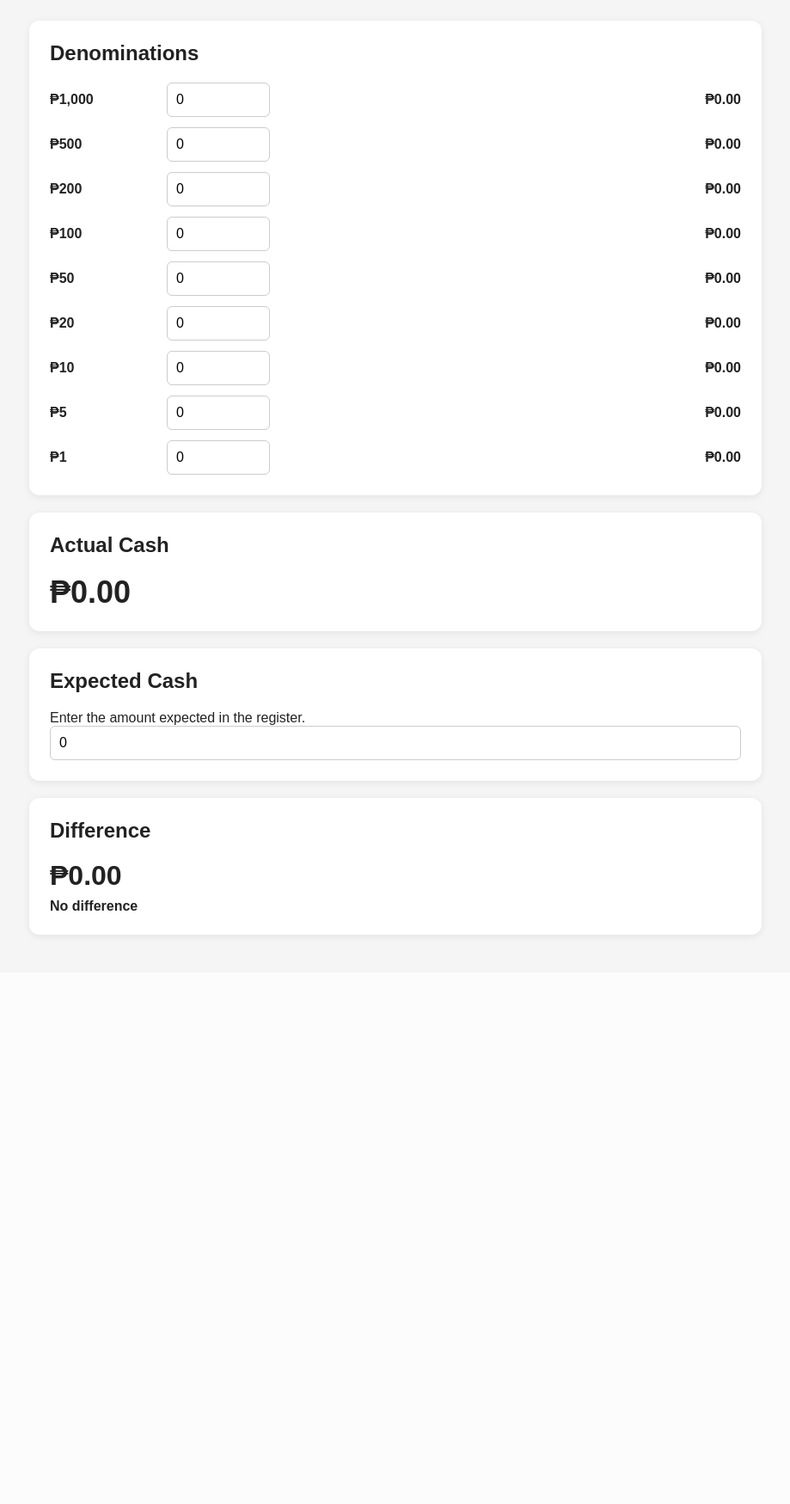
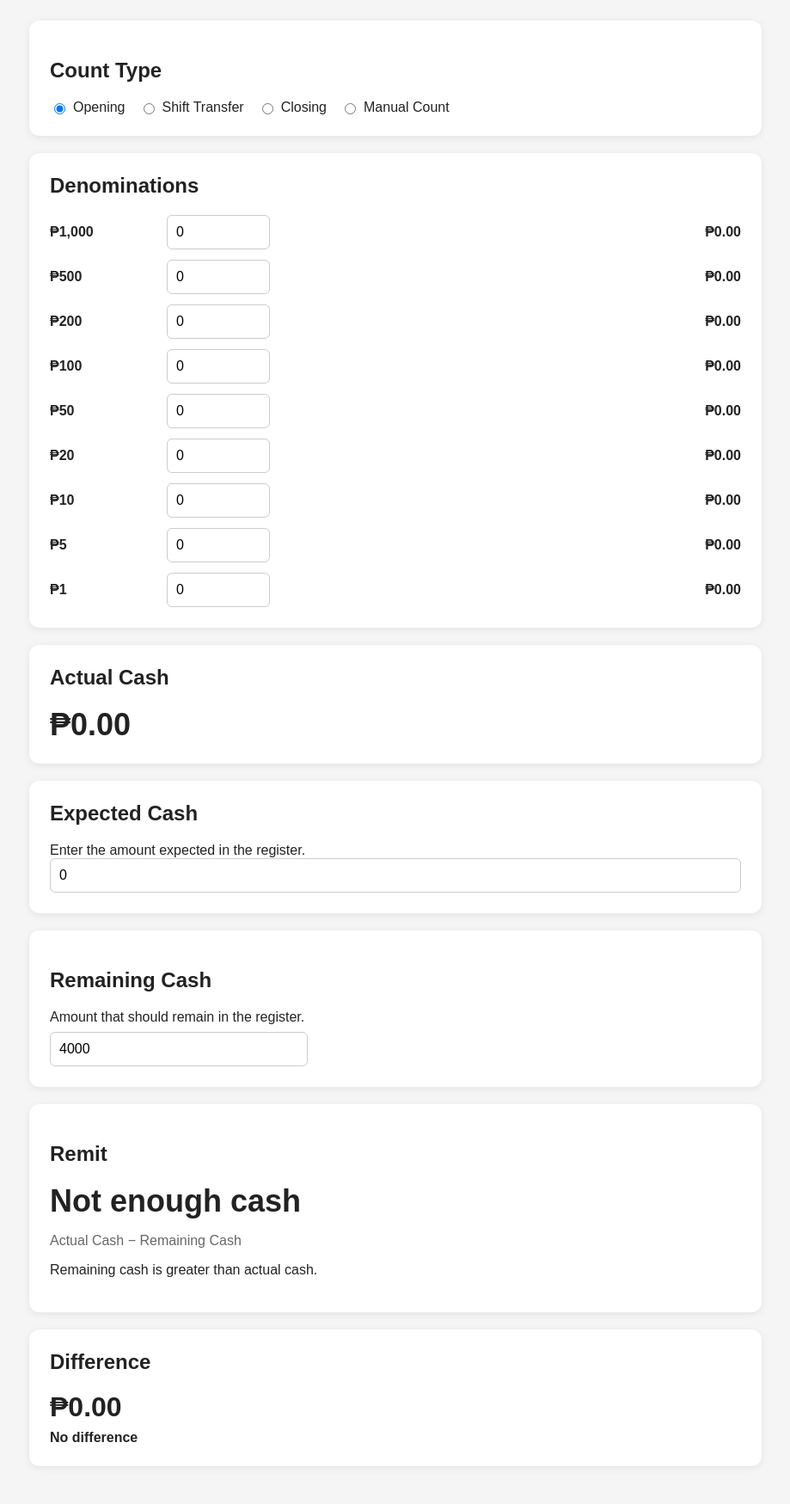
Before and after one commit to TAPIT08/tillcheck, a Flask app: page /cash-count in a window 1280 px wide. Shown: the part 108-1857 px from the top of the page at 86% size, without its empty margins (180-1099 px from the left). Before the commit the page ends 1199 px from the top, so only its background shows below. Run offline with Flask 3, Linux system fonts and the light colour scheme.

Commit message:
Refactor CSS for consistency and readability; enhance cash counting HTML structure with new sections for count type, remaining cash, and remit calculations

```diff
--- a/app/static/css/style.css
+++ b/app/static/css/style.css
@@ -95,7 +95,6 @@ body {
 }
 
 @media (max-width: 600px) {
-
   .container {
     padding: 16px;
   }
@@ -109,3 +108,47 @@ body {
     font-size: 14px;
   }
 }
+
+.count-type-card,
+.remaining-card,
+.remit-card {
+  background: white;
+  border-radius: 12px;
+  padding: 24px;
+  margin-bottom: 20px;
+  box-shadow: 0 2px 8px rgba(0, 0, 0, 0.08);
+}
+
+.count-type-options {
+  display: flex;
+  flex-wrap: wrap;
+  gap: 16px;
+}
+
+.count-type-options label {
+  display: flex;
+  align-items: center;
+  gap: 6px;
+}
+
+#remaining-cash-input {
+  display: block;
+  width: 100%;
+  max-width: 300px;
+  margin-top: 8px;
+  padding: 10px;
+  border: 1px solid #ccc;
+  border-radius: 6px;
+  font-size: 16px;
+}
+
+#remit-amount {
+  font-size: 36px;
+  font-weight: bold;
+  margin: 0;
+}
+
+.calculation-note {
+  color: #666;
+  margin-bottom: 0;
+}
--- a/app/static/js/app.js
+++ b/app/static/js/app.js
@@ -1,120 +1,101 @@
 document.addEventListener("DOMContentLoaded", () => {
+  const denominationInputs = document.querySelectorAll(".denomination-input");
 
-    const denominationInputs = document.querySelectorAll(
-        ".denomination-input"
-    );
+  const expectedCashInput = document.getElementById("expected-cash-input");
 
-    const expectedCashInput = document.getElementById(
-        "expected-cash-input"
-    );
+  const remainingCashInput = document.getElementById("remaining-cash-input");
 
-    const actualCashDisplay = document.getElementById(
-        "actual-cash"
-    );
+  const remitDisplay = document.getElementById("remit-amount");
 
-    const differenceDisplay = document.getElementById(
-        "difference"
-    );
+  const actualCashDisplay = document.getElementById("actual-cash");
 
-    const differenceStatus = document.getElementById(
-        "difference-status"
-    );
+  const differenceDisplay = document.getElementById("difference");
 
+  const differenceStatus = document.getElementById("difference-status");
+
+  const remitValidation = document.getElementById("remit-validation");
 
   function formatCurrency(amount) {
     return new Intl.NumberFormat("en-PH", {
       style: "currency",
-            currency: "PHP"
+      currency: "PHP",
     }).format(amount);
   }
 
-
   function calculateCash() {
-
     let actualCash = 0;
 
+    denominationInputs.forEach((input) => {
+      const denomination = Number(input.dataset.value);
 
-        denominationInputs.forEach(input => {
-
-            const denomination = Number(
-                input.dataset.value
-            );
-
-            const quantity = Number(
-                input.value
-            ) || 0;
-
+      const quantity = Number(input.value) || 0;
 
       const subtotal = denomination * quantity;
 
       actualCash += subtotal;
 
-
       const subtotalElement = document.getElementById(
-                `subtotal-${denomination}`
+        `subtotal-${denomination}`,
       );
 
-            subtotalElement.textContent =
-                formatCurrency(subtotal);
+      subtotalElement.textContent = formatCurrency(subtotal);
     });
 
-
-        actualCashDisplay.textContent =
-            formatCurrency(actualCash);
-
+    actualCashDisplay.textContent = formatCurrency(actualCash);
 
     calculateDifference(actualCash);
+
+    calculateRemit(actualCash);
   }
 
+  function calculateDifference(actualCash) {
+    const expectedCash = Number(expectedCashInput.value) || 0;
 
-    function calculateDifference(actualCash) {
+    const difference = actualCash - expectedCash;
 
-        const expectedCash =
-            Number(expectedCashInput.value) || 0;
-
-
-        const difference =
-            actualCash - expectedCash;
-
-
-        differenceDisplay.textContent =
-            formatCurrency(difference);
-
+    differenceDisplay.textContent = formatCurrency(difference);
 
     if (difference === 0) {
-
-            differenceStatus.textContent =
-                "No difference";
-
+      differenceStatus.textContent = "No difference";
     } else if (difference < 0) {
-
-            differenceStatus.textContent =
-                "Shortage";
-
+      differenceStatus.textContent = "Shortage";
     } else {
-
-            differenceStatus.textContent =
-                "Overage";
+      differenceStatus.textContent = "Overage";
     }
   }
 
+  function calculateRemit(actualCash) {
+    const remainingCash = Number(remainingCashInput.value) || 0;
 
-    denominationInputs.forEach(input => {
+    const remit = actualCash - remainingCash;
 
-        input.addEventListener(
-            "input",
-            calculateCash
-        );
+    if (remit < 0) {
+      remitDisplay.textContent = "Not enough cash";
 
+      remitValidation.textContent =
+        "Remaining cash is greater than actual cash.";
+
+      return;
+    }
+
+    remitDisplay.textContent = formatCurrency(remit);
+
+    const verifiedTotal = remit + remainingCash;
+
+    if (verifiedTotal === actualCash) {
+      remitValidation.textContent = "✓ Remit + Remaining = Actual Cash";
+    } else {
+      remitValidation.textContent = "⚠ Calculation error";
+    }
+  }
+
+  expectedCashInput.addEventListener("input", calculateCash);
+
+  remainingCashInput.addEventListener("input", calculateCash);
+
+  denominationInputs.forEach((input) => {
+    input.addEventListener("input", calculateCash);
   });
 
-
-    expectedCashInput.addEventListener(
-        "input",
-        calculateCash
-    );
-
-
   calculateCash();
-
 });
--- a/app/templates/cash_count.html
+++ b/app/templates/cash_count.html
@@ -17,6 +17,54 @@
             <h1>Cash Count</h1>
             <p>Enter the physical cash currently in the register.</p>
         </header>
+
+        <section class="count-type-card">
+
+            <h2>Count Type</h2>
+
+            <div class="count-type-options">
+
+                <label>
+                    <input
+                        type="radio"
+                        name="count-type"
+                        value="opening"
+                        checked
+                    >
+                    Opening
+                </label>
+
+                <label>
+                    <input
+                        type="radio"
+                        name="count-type"
+                        value="transfer"
+                    >
+                    Shift Transfer
+                </label>
+
+                <label>
+                    <input
+                        type="radio"
+                        name="count-type"
+                        value="closing"
+                    >
+                    Closing
+                </label>
+
+                <label>
+                    <input
+                        type="radio"
+                        name="count-type"
+                        value="manual"
+                    >
+                    Manual Count
+                </label>
+
+            </div>
+
+        </section>
+
 
         <section class="cash-count-card">
 
@@ -210,6 +258,42 @@
         </section>
 
 
+        <section class="remaining-card">
+
+            <h2>Remaining Cash</h2>
+
+            <label for="remaining-cash-input">
+                Amount that should remain in the register.
+            </label>
+
+            <input
+                type="number"
+                id="remaining-cash-input"
+                min="0"
+                step="0.01"
+                value="4000"
+            >
+
+        </section>
+
+
+        <section class="remit-card">
+
+            <h2>Remit</h2>
+
+            <p id="remit-amount">₱0.00</p>
+
+            <p class="calculation-note">
+                Actual Cash − Remaining Cash
+            </p>
+
+            <p id="remit-validation">
+                Remit + Remaining = Actual Cash
+            </p>
+
+        </section>
+
+
         <section class="difference-card">
 
             <h2>Difference</h2>
```
Lines whose indentation alone changed are shown as unchanged.
